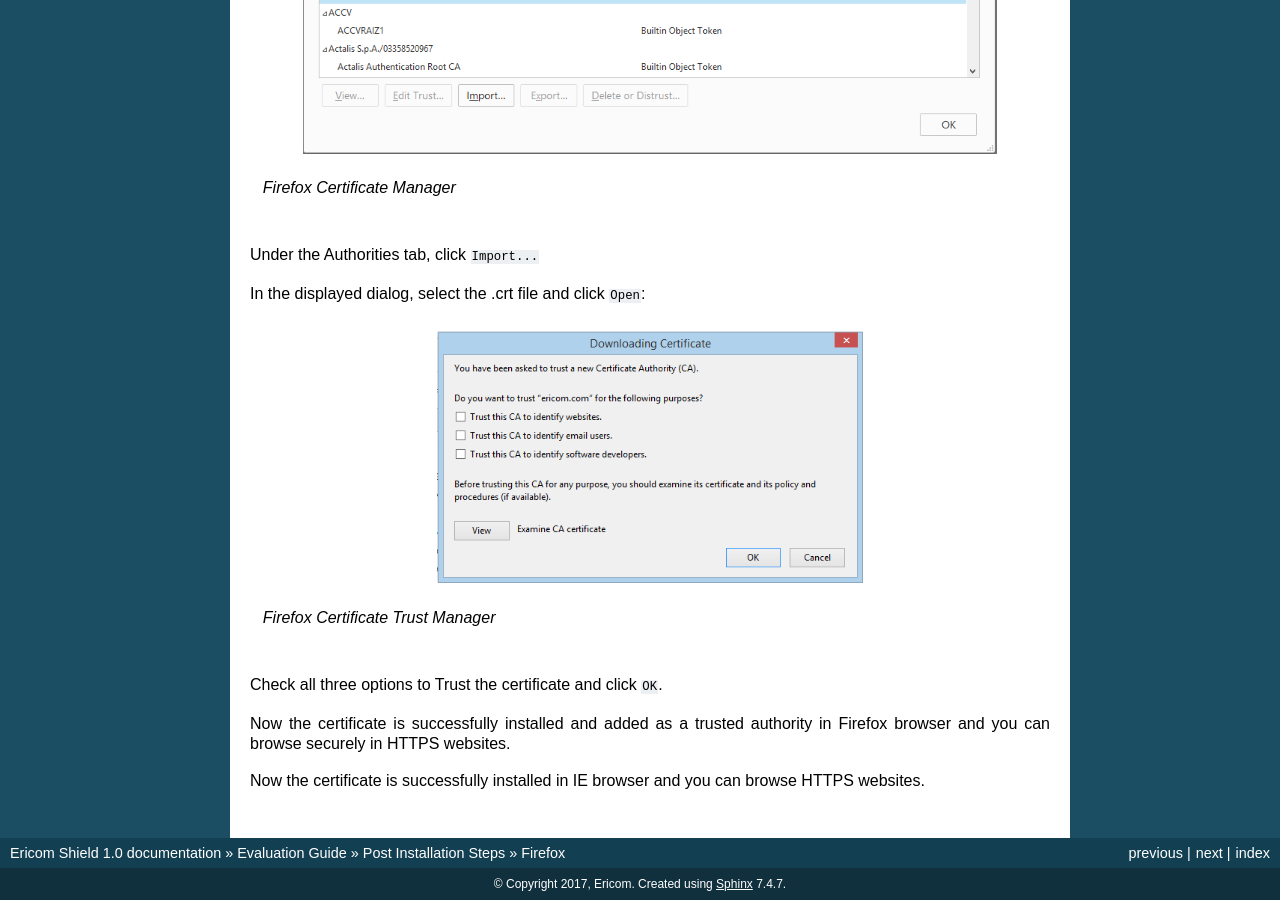
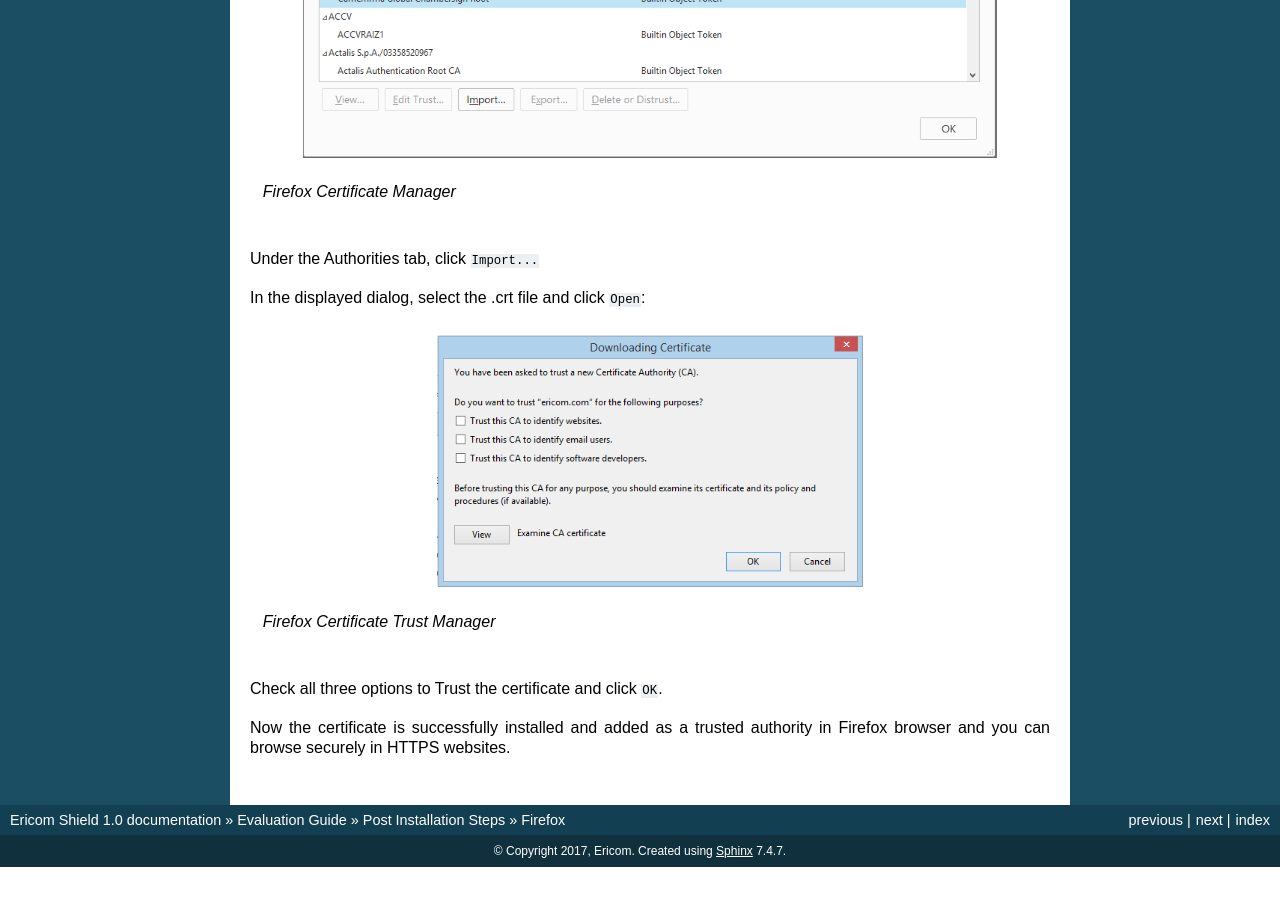
Before and after one commit to BenyH/Shield.Docs, a Sphinx documentation site: the page built from docs/browsers/firefox.rst, in a window 1280 px wide and 900 px high, scrolled down 4468 px. Built offline with Sphinx 7.4.7, drawn with Linux system fonts in a browser that asks for light colours; pages that are not in the unit, such as notebooks, are missing from menus; after the commit the page ends 5335 px from its top, so only the background shows below that; some of the changed text lies outside the part shown.

Commit message:
Update firefox.rst

```diff
--- a/docs/browsers/firefox.rst
+++ b/docs/browsers/firefox.rst
@@ -88,7 +88,7 @@ An acknowledge message is displayed:
 Click ``OK``
 
 Next, open a browser and import the certificate into the browser itself:
-In the browser, go to **Tools | Options | Advanced | Certificates**:
+In the browser, go to ``Tools | Options | Advanced | Certificates``:
 
 
 .. figure:: images/firefoxcertificates.png
@@ -122,6 +122,3 @@ In the displayed dialog, select the .crt file and click ``Open``:
 Check all three options to Trust the certificate and click ``OK``.
 
 Now the certificate is successfully installed and added as a trusted authority in Firefox browser and you can browse securely in HTTPS websites.
-
-
-Now the certificate is successfully installed in IE browser and you can browse HTTPS websites.
```
